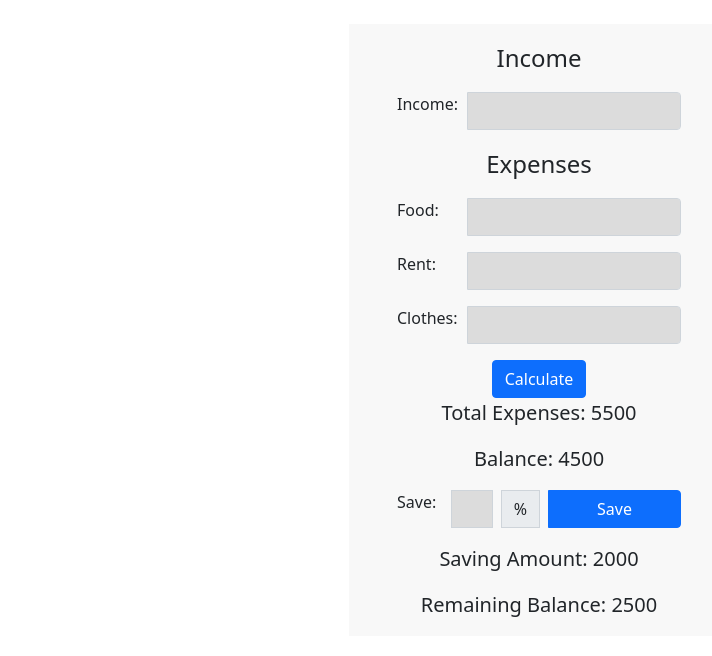
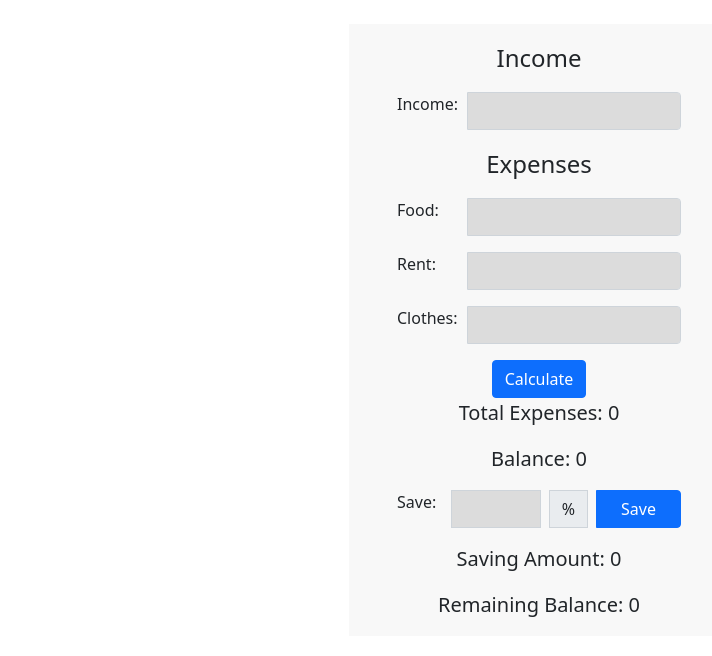
Before and after one commit to raiihan/expense-tracker, a plain HTML site: page index.html in a window 1280 px wide. Shown: the part 70-726 px from the top of the page, without its empty margins (481-1193 px from the left). Drawn offline with nearby package versions, Linux system fonts and the light colour scheme.

Commit message:
Completed Project

```diff
--- a/index.html
+++ b/index.html
@@ -26,14 +26,17 @@
                 <div class="col-md-8 col-sm-12">
                     <img class="img-fluid mb-3" src="./images/save.jpg" alt="">
                 </div>
+
                 <!-- Calculate Section Start -->
                 <div class="col-md-4 col-sm-12 px-5 calculate-section">
+
                     <!-- Income part -->
                     <p class="fs-4 text-center mt-3">Income</p>
                     <div class="input-group mb-3">
                         <label for="income" class="w-25">Income:</label>
                         <input type="text" class="form-control input-field" id="income">
                     </div>
+
                     <!-- Expense Part -->
                     <p class="fs-4 text-center">Expenses</p>
                     <div class="input-group mb-3">
@@ -48,25 +51,30 @@
                         <label for="clothes" class="w-25">Clothes:</label>
                         <input type="text" class="form-control input-field" id="clothes">
                     </div>
+
                     <!-- Error Warning -->
                     <p id="error-msg" class="text-danger fw-bolder text-center d-none">Please Input a valid
                         Numbers</p>
                     <p id="error-for-expenses" class="text-danger fw-bolder text-center d-none">You don't have enough
                         Money for Expenses</p>
+
                     <!-- Calculate Button -->
                     <div class="d-grid col-4 mx-auto">
                         <button id="calculate-btn" class="btn btn-primary" type="button">Calculate</button>
                     </div>
+
                     <!-- Total Expense and amount -->
-                    <p class="fs-5 text-center">Total Expenses: <span id="total-expenses">5500</span></p>
-                    <p class="fs-5 text-center">Balance: <span id="balance">4500</span></p>
+                    <p class="fs-5 text-center">Total Expenses: <span id="total-expenses">0</span></p>
+                    <p class="fs-5 text-center">Balance: <span id="balance">0</span></p>
+
                     <!-- Saving section -->
                     <div class="input-group mb-3">
                         <label for="clothes" class="me-3">Save:</label>
                         <input type="text" class="form-control input-field" id="percentage">
                         <span class="input-group-text ms-2">%</span>
-                        <button id="saving-amount" class="btn btn-primary ms-2 px-5">Save</button>
+                        <button id="saving-amount" class="btn btn-primary ms-2 px-4">Save</button>
                     </div>
+
                     <!-- Error handle  start-->
                     <p id="input-number" class="text-danger fw-bolder text-center d-none">Please Input a valid Numbers
                     </p>
@@ -76,9 +84,10 @@
                     <p id="input-enough-money" class="text-danger fw-bolder text-center d-none">You don't have enough
                         Money</p>
                     <!-- Error handle end-->
+
                     <!-- Saving amount and remaining Balance -->
-                    <p class="fs-5 text-center">Saving Amount: <span id="Savaing-balance">2000</span></p>
-                    <p class="fs-5 text-center">Remaining Balance: <span id="remainder-balance">2500</span></p>
+                    <p class="fs-5 text-center">Saving Amount: <span id="Savaing-balance">0</span></p>
+                    <p class="fs-5 text-center">Remaining Balance: <span id="remainder-balance">0</span></p>
                 </div>
             </div>
         </section>
--- a/js/app.js
+++ b/js/app.js
@@ -1,4 +1,3 @@
-
 // Get input Value by function
 function getInputValue(inputId) {
     const inputField = document.getElementById(inputId);
@@ -11,68 +10,51 @@ function getInputValue(inputId) {
 document.getElementById('calculate-btn').addEventListener('click', function () {
     // get input Amount
     const incomeAmount = getInputValue('income');
-    console.log(incomeAmount);
 
     // get Expenses Amount
     const foodAmount = getInputValue('food');
     const rentAmount = getInputValue('rent');
     const clothesAmount = getInputValue('clothes');
     if (incomeAmount > 0 && foodAmount > 0 && rentAmount > 0 && clothesAmount > 0) {
-
-        console.log('Food : ', foodAmount, "rent : ", rentAmount, 'clothes : ', clothesAmount)
         // total Expense
         const totalExpenses = foodAmount + rentAmount + clothesAmount;
-        console.log(totalExpenses);
         if (incomeAmount > totalExpenses) {
             // calculate Balance
             const balance = incomeAmount - totalExpenses;
-            console.log(balance);
             // update UI
             document.getElementById('total-expenses').innerText = totalExpenses;
             document.getElementById('balance').innerText = balance;
+            document.getElementById('error-for-expenses').style = 'display: none !important';
         } else {
-            console.log('you dont hava money')
             document.getElementById('error-for-expenses').style = 'display: block !important';
         }
-
-
         const error = document.getElementById('error-msg');
         error.style = 'display: none !important';
-
-
     }
     else {
         const error = document.getElementById('error-msg');
         error.style = 'display: block !important';
-        console.log(error)
-
-
     }
 })
 
 document.getElementById('saving-amount').addEventListener('click', function () {
     const incomeAmount = getInputValue('income');
-    // const percentInput = document.getElementById('percentage');
     const percentage = getInputValue('percentage')
     if (isNaN(percentage) == true) {
-        console.log('Not number')
         document.getElementById('input-number').style = 'display: block !important';
         document.getElementById('input-greater-number').style = 'display: none !important';
     }
     else if (percentage <= 0) {
-        console.log('Input large number')
         document.getElementById('input-number').style = 'display: none !important';
         document.getElementById('input-greater-number').style = 'display: block !important';
     }
     else {
-        console.log(' a number')
         document.getElementById('input-number').style = 'display: none !important';
         document.getElementById('input-greater-number').style = 'display: none !important';
 
         const savedAmount = (incomeAmount * percentage) / 100;
         const getBalance = document.getElementById('balance');
         const balance = parseFloat(getBalance.innerText);
-        console.log(balance);
         if (balance > savedAmount) {
             const remainingAmount = balance - savedAmount;
             document.getElementById('Savaing-balance').innerText = savedAmount;
@@ -80,13 +62,7 @@ document.getElementById('saving-amount').addEventListener('click', function () {
             document.getElementById('input-enough-money').style = 'display: none !important';
         }
         else {
-            console.log('you dont have enough');
             document.getElementById('input-enough-money').style = 'display: block !important';
         }
-
-        // console.log(savedAmount);
-
     }
-
-
 })
```
